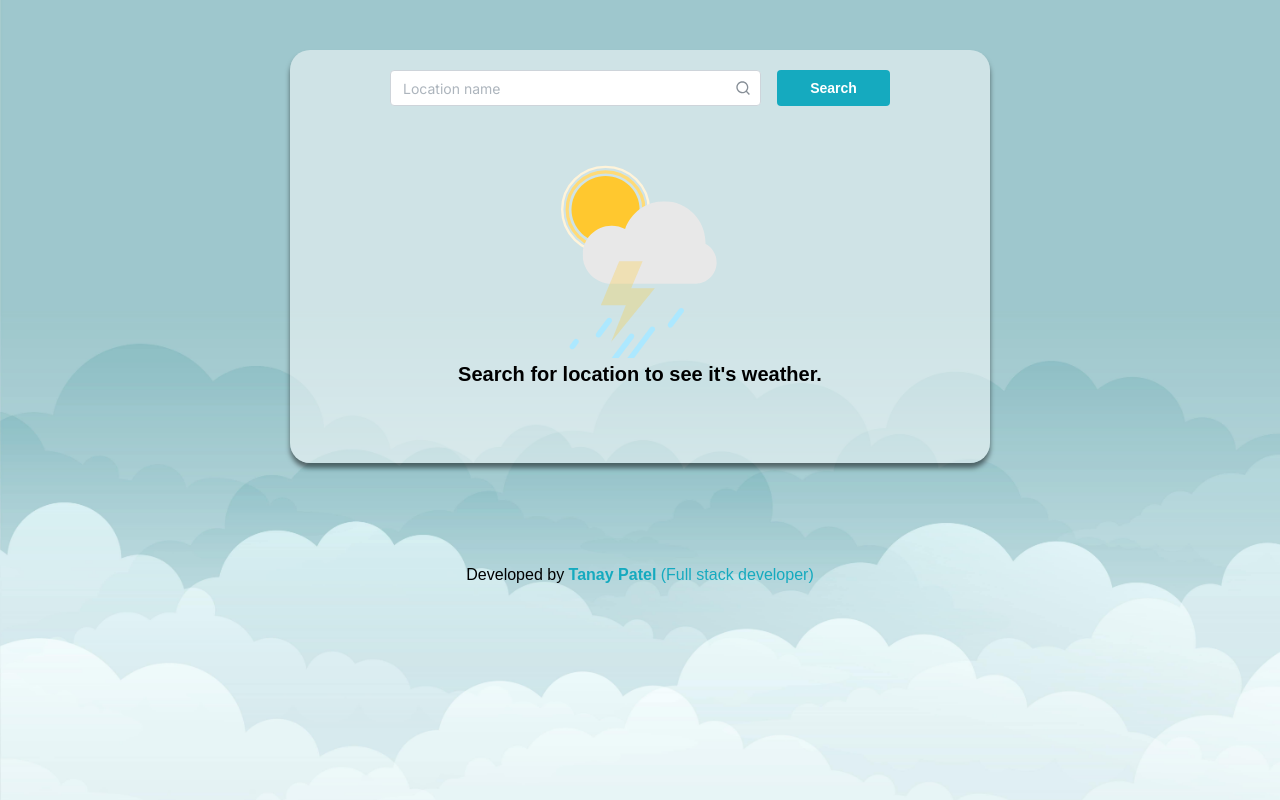
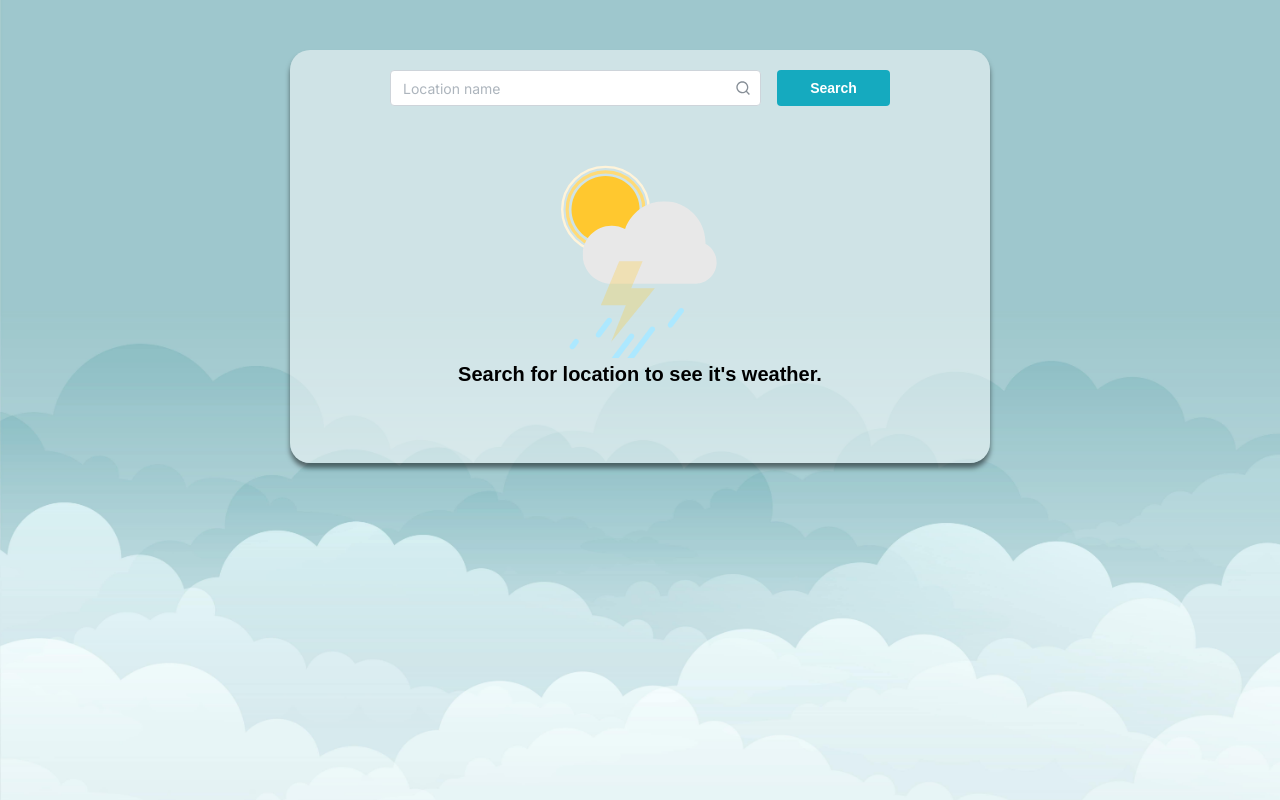
Before and after one commit to Umair-Ahmed786/weather-app, a React (Create React App) app: page / in a window 1280 px wide. Built offline with nearby package versions, Linux system fonts and the light colour scheme.

Commit message:
Update App.jsx

```diff
--- a/src/App.jsx
+++ b/src/App.jsx
@@ -2,7 +2,7 @@ import React from "react";
 
 import { QueryClient, QueryClientProvider } from "react-query";
 import WeatherContainer from "./app/containers/WeatherContainer";
-import DeveloperCredits from "./app/components/DeveloperCredits";
+
 
 const queryClient = new QueryClient({
   defaultOptions: {
@@ -17,7 +17,7 @@ function App() {
   return (
     <QueryClientProvider client={queryClient}>
       <WeatherContainer />
-      <DeveloperCredits />
+
     </QueryClientProvider>
   );
 }
```
